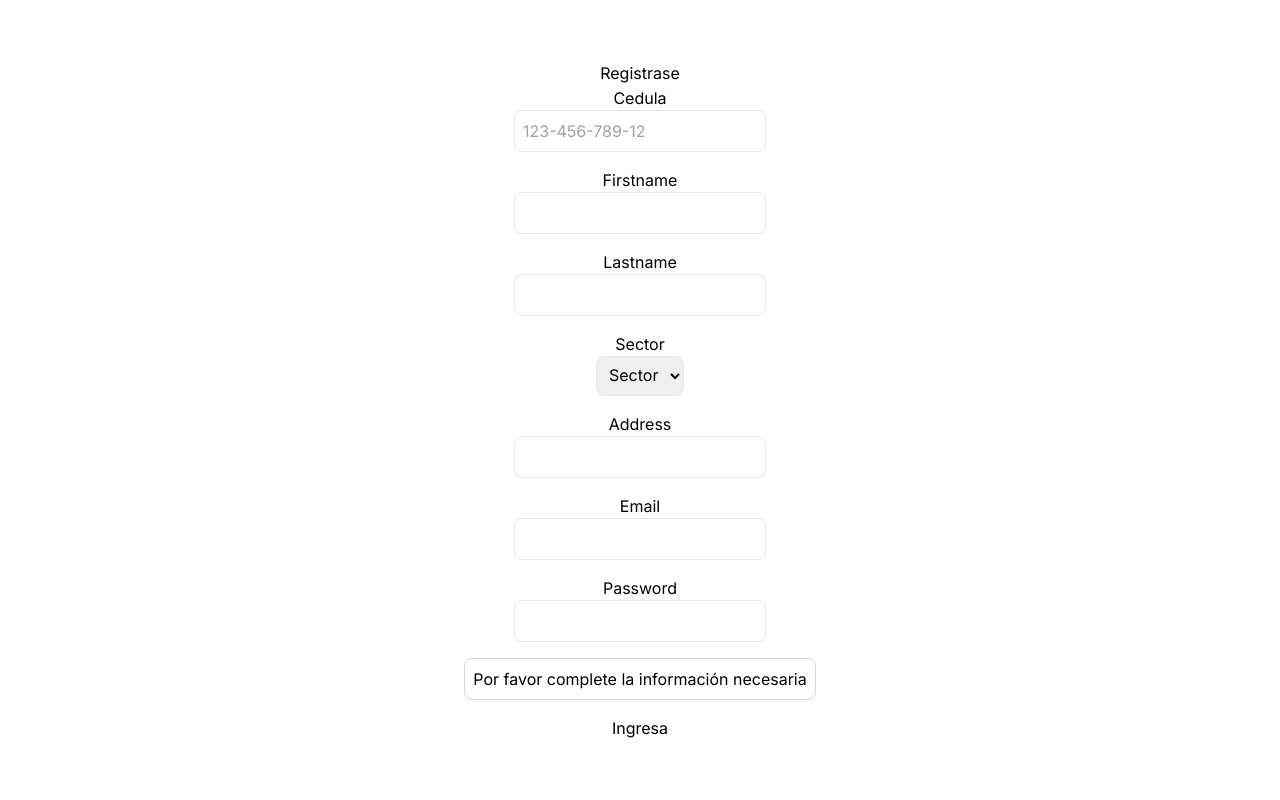
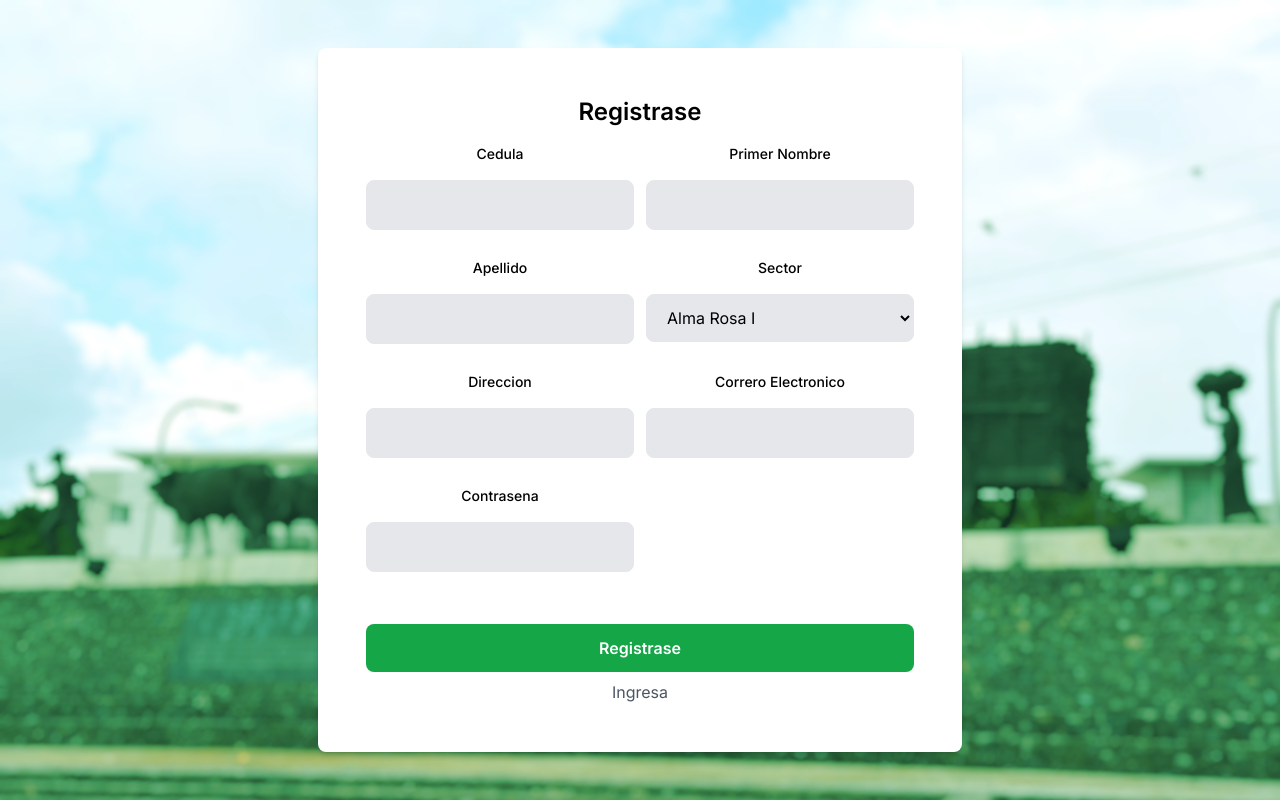
Before and after one commit to Ivan-s-Development-Team/SDEngage, a Next.js app: page /signup in a window 1280 px wide. Built offline with nearby package versions, Linux system fonts and the light colour scheme.

Commit message:
Added better CSS

```diff
--- a/src/app/globals.css
+++ b/src/app/globals.css
@@ -16,3 +16,9 @@ body {
   justify-content: center;
   backdrop-filter: blur(5px);
 }
+
+input::-webkit-outer-spin-button,
+input::-webkit-inner-spin-button {
+  -webkit-appearance: none;
+  margin: 0;
+}
--- a/src/app/signup/page.tsx
+++ b/src/app/signup/page.tsx
@@ -48,74 +48,142 @@ export default function SignupPage() {
 
 
     return (
-        <div className=" wallpaper flex flex-col items-center justify-center min-h-screen py-2">
-            <h1>{loading ? "Procesando" : "Registrase"}</h1>
-            <hr/>
-            <label htmlFor="Cedula">Cedula</label>
+        <div
+      className="flex h-screen bg-cover"
+      style={{
+        backgroundImage: `url(/images/img2.png)`, // Replace with your combined image URL
+      }}
+    >
+
+      <div className="flex-1 flex justify-center items-center">
+        {/* Registration Form */}
+        <div className="w-full max-w-fit p-6 bg-white shadow-md rounded-lg overflow-hidden">
+         <div className="p-6">
+          <h2 className="text-2xl font-semibold mb-4">Registrase</h2>
+          <form className="grid grid-cols-2 gap-3">
+            <div className="mb-4">
+              <label htmlFor="Cedula" className="block mb-2 text-sm font-medium">
+                Cedula
+              </label>
               <input
-            className="p-2 border border-grau-300 rounded-lg mb-4 focus:outline-none focus:border-gray-600 text-black"
+                type="number"
                 id="Cedula"
-                type="number"
+                name="Cedula"
+                className="w-full bg-gray-200 rounded-lg px-4 py-3 mt-2 border focus:border-[#14A647] focus:outline-none focus:bg-white"
+                required
                 value={user.Cedula}
                 onChange={(e) => setUser({...user, Cedula: e.target.value})}
-                placeholder="123-456-789-12"
               />
-            <label htmlFor="Primer Nombre">Firstname</label>
+            </div>
+            <div className="mb-4">
+              <label htmlFor="Firstname" className="block mb-2 text-sm font-medium">
+              Primer Nombre
+              </label>
               <input
-            className="p-2 border border-grau-300 rounded-lg mb-4 focus:outline-none focus:border-gray-600 text-black"
+                type="text"
                 id="Firstname"
-                type="text"
+                name="Firstname"
+                className="w-full bg-gray-200 rounded-lg px-4 py-3 mt-2 border focus:border-[#14A647] focus:outline-none focus:bg-white"
+                required
                 value={user.Firstname}
                 onChange={(e) => setUser({...user, Firstname: e.target.value})}
               />
-            <label htmlFor="Apellido">Lastname</label>
+            </div>
+            <div className="mb-4">
+              <label htmlFor="Lastname" className="block mb-2 text-sm font-medium">
+              Apellido
+              </label>
               <input
-            className="p-2 border border-grau-300 rounded-lg mb-4 focus:outline-none focus:border-gray-600 text-black"
+                type="text"
                 id="Lastname"
-                type="text"
+                name="Lastname"
+                className="w-full bg-gray-200 rounded-lg px-4 py-3 mt-2 border focus:border-[#14A647] focus:outline-none focus:bg-white"
+                required
                 value={user.Lastname}
                 onChange={(e) => setUser({...user, Lastname: e.target.value})}
               />
-            <label htmlFor="Sector">Sector</label>
+            </div>
+            <div className="mb-4">
+              <label htmlFor="Sector" className="block mb-2 text-sm font-medium">
+              Sector
+              </label>
               <select
-            className="p-2 border border-grau-300 rounded-lg mb-4 focus:outline-none flex w-fit focus:border-gray-600 text-black"
                 id="Sector"
+                name="Sector"
+                className="w-full bg-gray-200 rounded-lg px-4 py-3 mt-2 border focus:border-[#14A647] focus:outline-none focus:bg-white"
+                required
                 value={user.Sector}
                 onChange={(e) => setUser({...user, Sector: e.target.value})}
-            > <option value="a">Sector</option>
-            <option value="b">b</option>
-            <option value="c">c</option>
-            <option value="d">d</option>
+              >
+                <option value="Alma Rosa I">Alma Rosa I</option>
+                <option value="Alma Rosa II">Alma Rosa II</option>
+                <option value="Ana Teresa Balaguer">Ana Teresa Balaguer</option>
+                <option value="Arismar">Arismar</option>
+                <option value="Barrio Ámbar">Barrio Ámbar</option>
+                <option value="Barrio La Isla">Barrio La Isla</option>
+                <option value="Brisas del Este">Brisas del Este</option>
+                <option value="Brisas del Edén">Brisas del Edén</option>
+                <option value="Cansino Adentro">Cansino Adentro</option>
+                <option value="Corales del Este">Corales del Este</option>
             </select>
-            <label htmlFor="Direccion">Address</label>
+            </div>
+            <div className="mb-4">
+              <label htmlFor="Address" className="block mb-2 text-sm font-medium">
+              Direccion
+              </label>
               <input
-            className="p-2 border border-grau-300 rounded-lg mb-4 focus:outline-none focus:border-gray-600 text-black"
+                type="text"
                 id="Address"
-                type="text"
+                name="Address"
+                className="w-full bg-gray-200 rounded-lg px-4 py-3 mt-2 border focus:border-[#14A647] focus:outline-none focus:bg-white"
+                required
                 value={user.Address}
                 onChange={(e) => setUser({...user, Address: e.target.value})}
               />
-            <label htmlFor="Correro Electronico">Email</label>
+            </div>
+            <div className="mb-4">
+              <label htmlFor="Email" className="block mb-2 text-sm font-medium">
+              Correro Electronico
+              </label>
               <input
-            className="p-2 border border-grau-300 rounded-lg mb-4 focus:outline-none focus:border-gray-600 text-black"
+                type="text"
                 id="Email"
-                type="text"
+                name="Email"
+                className="w-full bg-gray-200 rounded-lg px-4 py-3 mt-2 border focus:border-[#14A647] focus:outline-none focus:bg-white"
+                required
                 value={user.Email}
                 onChange={(e) => setUser({...user, Email: e.target.value})}
               />
-            <label htmlFor="Contrasena">Password</label>
+            </div>
+            <div className="mb-4">
+              <label htmlFor="Password" className="block mb-2 text-sm font-medium">
+              Contrasena
+              </label>
               <input
-            className="p-2 border border-grau-300 rounded-lg mb-4 focus:outline-none focus:border-gray-600 text-black"
+                type="password"
                 id="Password"
-                type="password"
+                name="Password"
+                className="w-full bg-gray-200 rounded-lg px-4 py-3 mt-2 border focus:border-[#14A647] focus:outline-none focus:bg-white"
+                required
                 value={user.Password}
                 onChange={(e) => setUser({...user, Password: e.target.value})}
               />
+            </div>
+            {/* Add more form fields here */}
+            <div className=" col-span-2">
               <button
                 onClick={onSignup}
-            className="p-2 border border-gray-300 rounded-lg mb-4 focus:outline-none
-            focus:border-gray-600">{buttonDisabled ? "Por favor complete la información necesaria" : "Registrarse"}</button>
-            <Link href="/login">Ingresa</Link>
+                type="submit"
+                className="w-full block bg-[#14A647]  hover:bg-[#0A732F] px-4 py-3 mt-6 rounded-lg font-semibold text-white focus:bg-blue-400 focus:outline-none"
+              >
+                Registrase
+              </button>
+              <Link href="/login" className="mt-2 block text-center text-gray-600">Ingresa</Link>
             </div>
-    )
-}
+          </form>
+        </div>
+      </div>
+    </div>
+    </div>
+  );
+};
```
Also changed, not shown: public/images/img2.png (added). Lines whose indentation alone changed are shown as unchanged.
